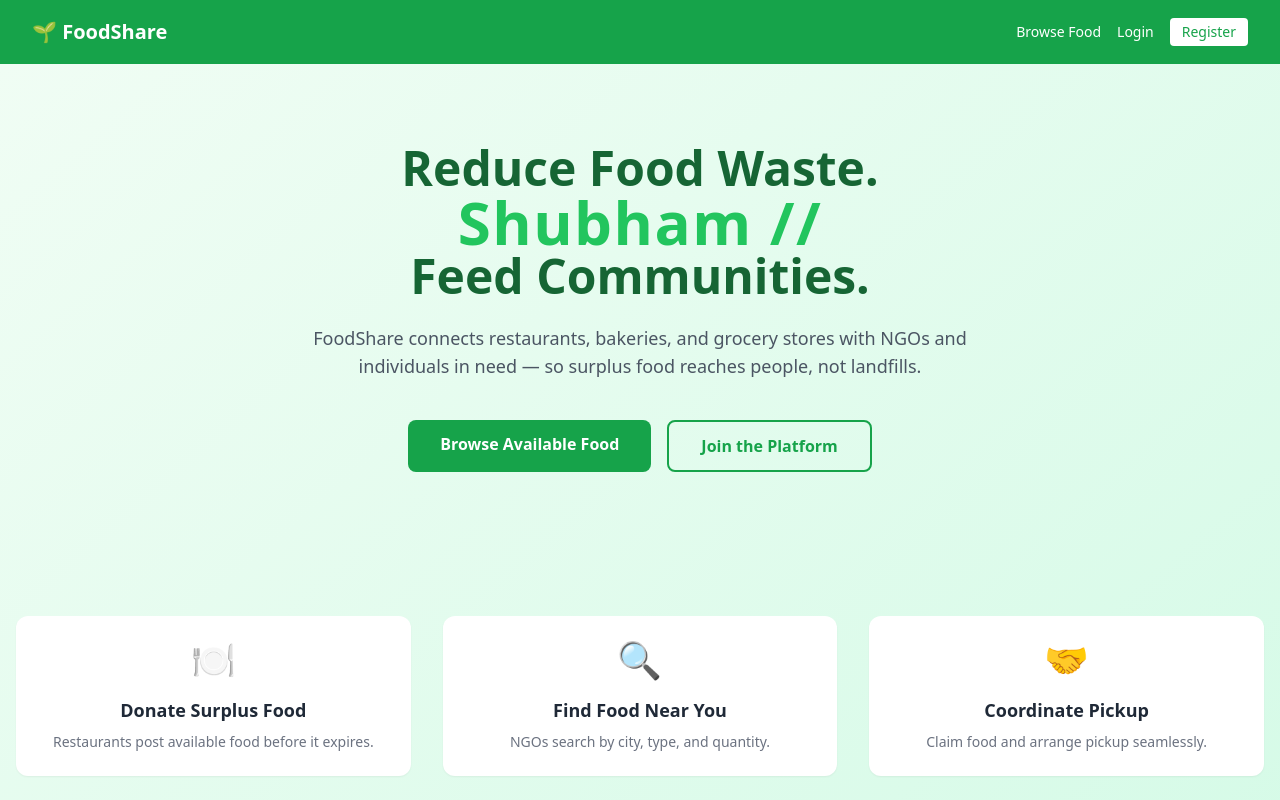
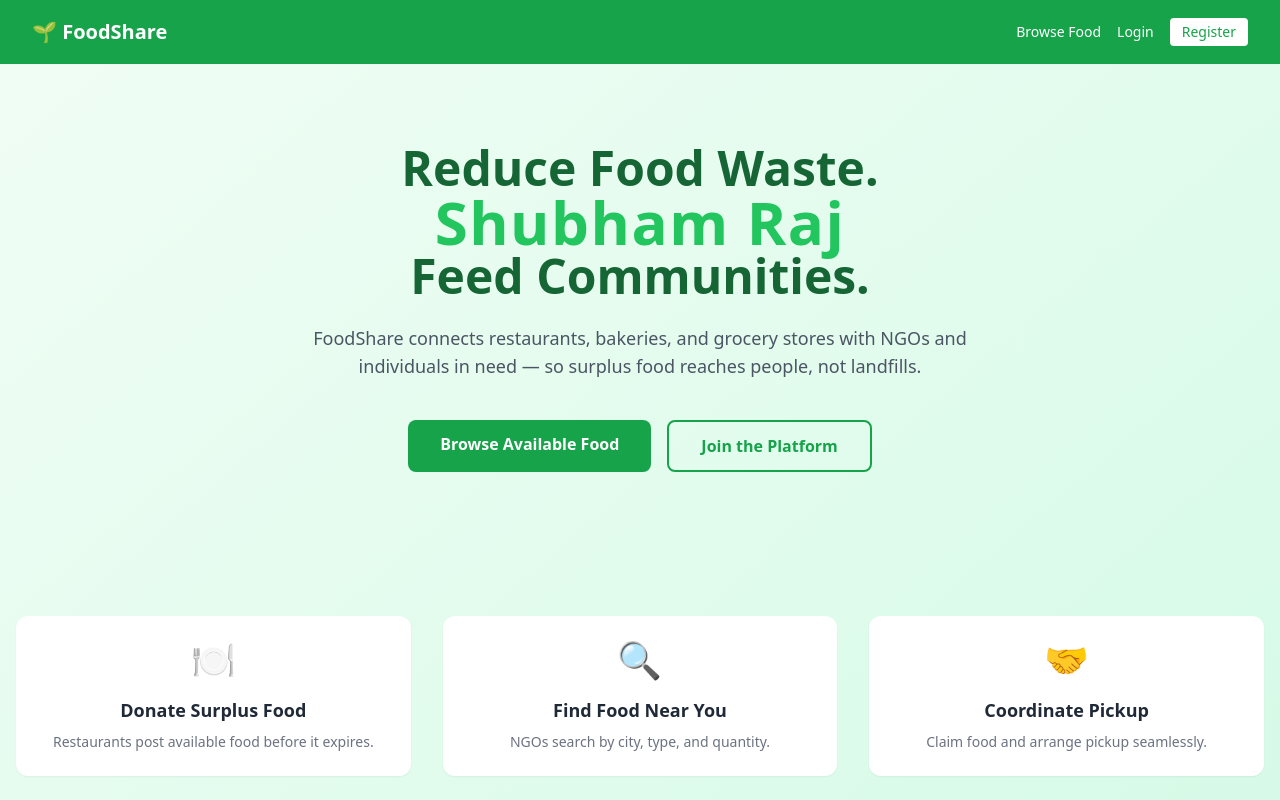
Before and after one commit to Antriksh55/Food_waste_Management, a React (Vite) app in the folder frontend/: page / in a window 1280 px wide. Shown: the top 800 px of the page. Built offline with nearby package versions, Linux system fonts and the light colour scheme; no server answers.

Commit message:
Name modified

```diff
--- a/frontend/src/pages/Home.jsx
+++ b/frontend/src/pages/Home.jsx
@@ -9,8 +9,8 @@ export default function Home() {
           Reduce Food Waste.
           <br />
           <span className="text-green-500 text-5xl sm:text-6xl font-extrabold tracking-wide">
-            Shubham
-          // </span>
+            Shubham Raj
+           </span>
           <br />
           Feed Communities.
         </h1>
```
